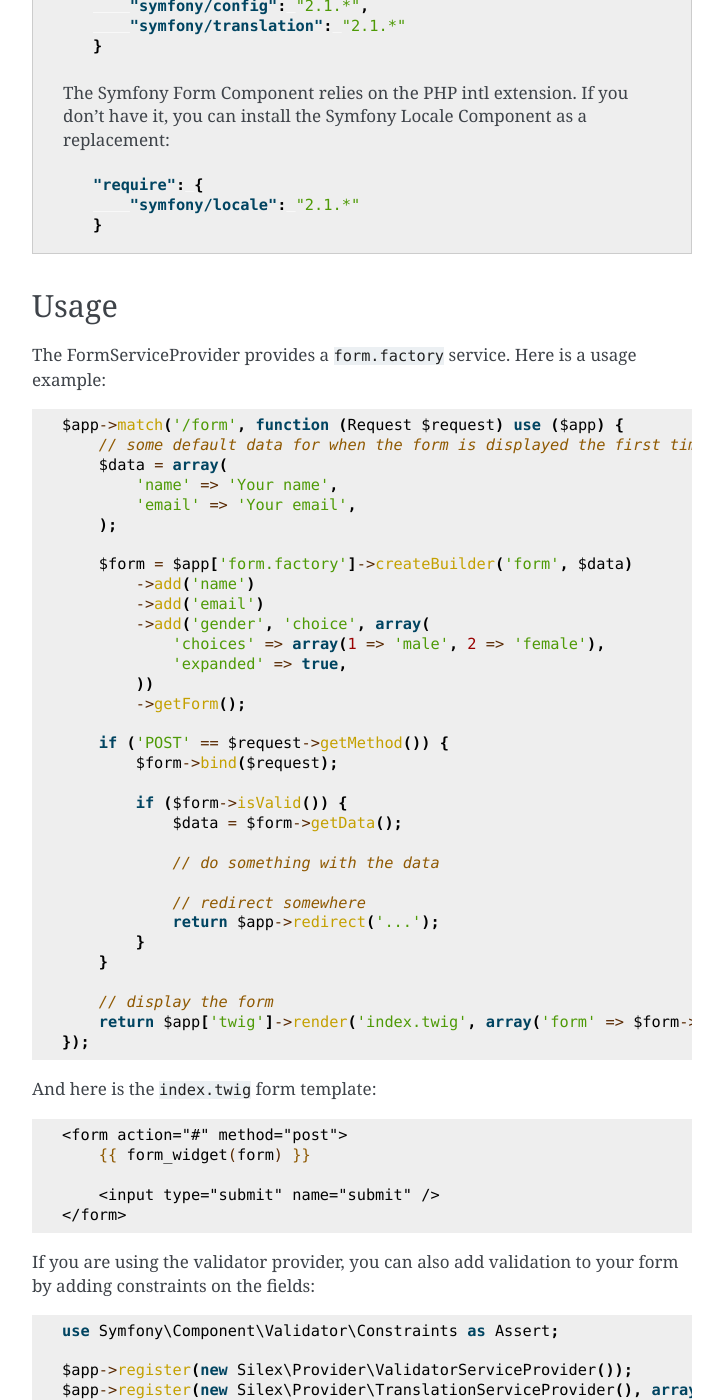
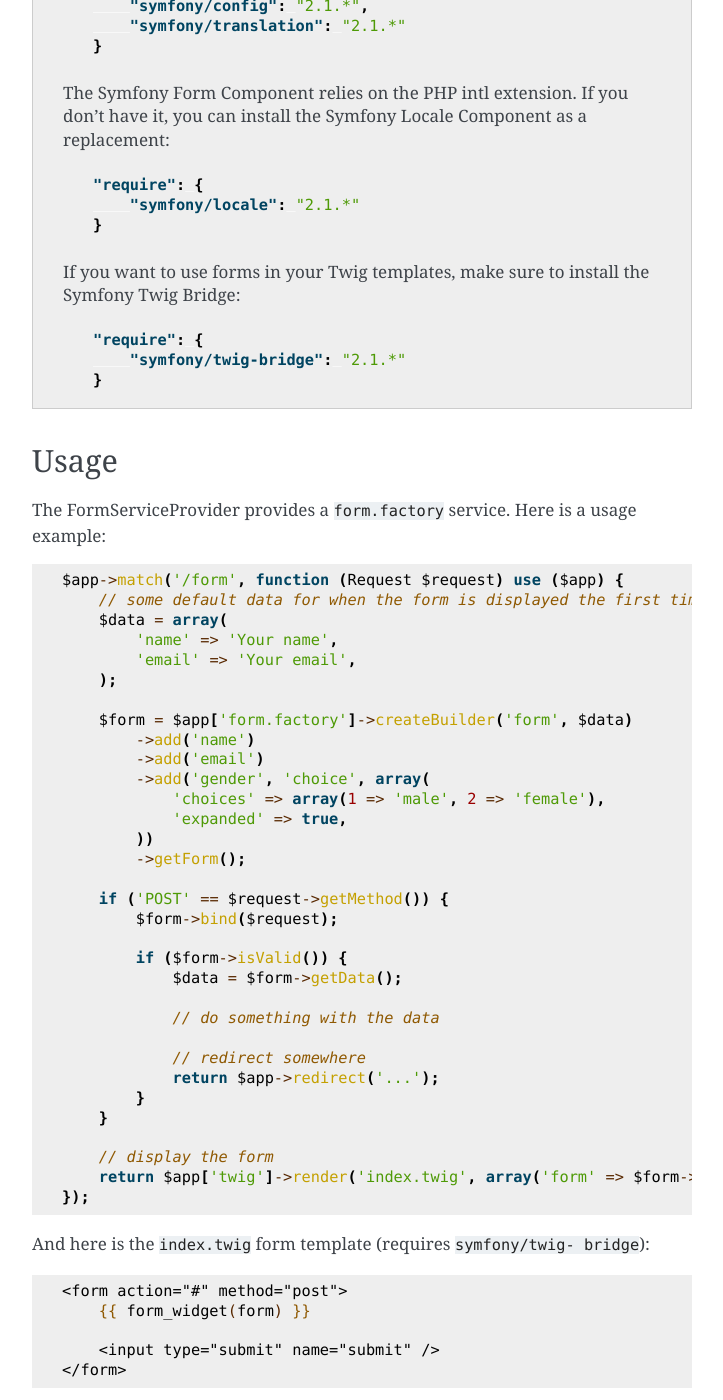
Before and after one commit to silexphp/Silex, a Sphinx documentation site: the page built from doc/providers/form.rst, in a window 1280 px wide and 1400 px high, scrolled down 1303 px. Shown: the whole window, without its empty margins (388-1111 px from the left). Built offline with Sphinx 7.4.7, drawn with Linux system fonts in a browser that asks for light colours; pages that are not in the unit, such as notebooks, are missing from menus.

Commit message:
Document symfony/twig-bridge requirement for forms in twig templates

```diff
--- a/doc/providers/form.rst
+++ b/doc/providers/form.rst
@@ -79,6 +79,15 @@
             "symfony/locale": "2.1.*"
         }
 
+    If you want to use forms in your Twig templates, make sure to install the
+    Symfony Twig Bridge:
+
+    .. code-block:: json
+
+        "require": {
+            "symfony/twig-bridge": "2.1.*"
+        }
+
 Usage
 -----
 
@@ -118,7 +127,8 @@
         return $app['twig']->render('index.twig', array('form' => $form->createView()));
     });
 
-And here is the ``index.twig`` form template:
+And here is the ``index.twig`` form template (requires ``symfony/twig-
+bridge``):
 
 .. code-block:: jinja
 
```
